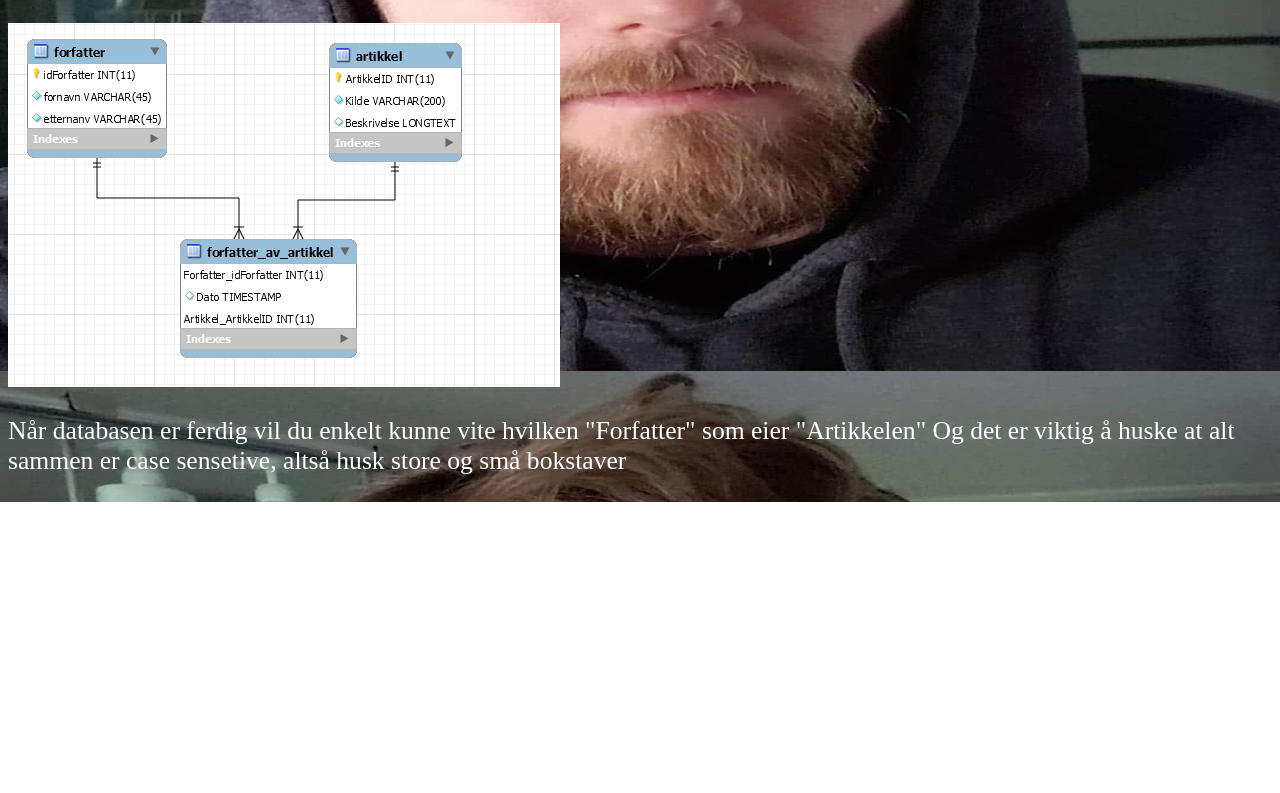
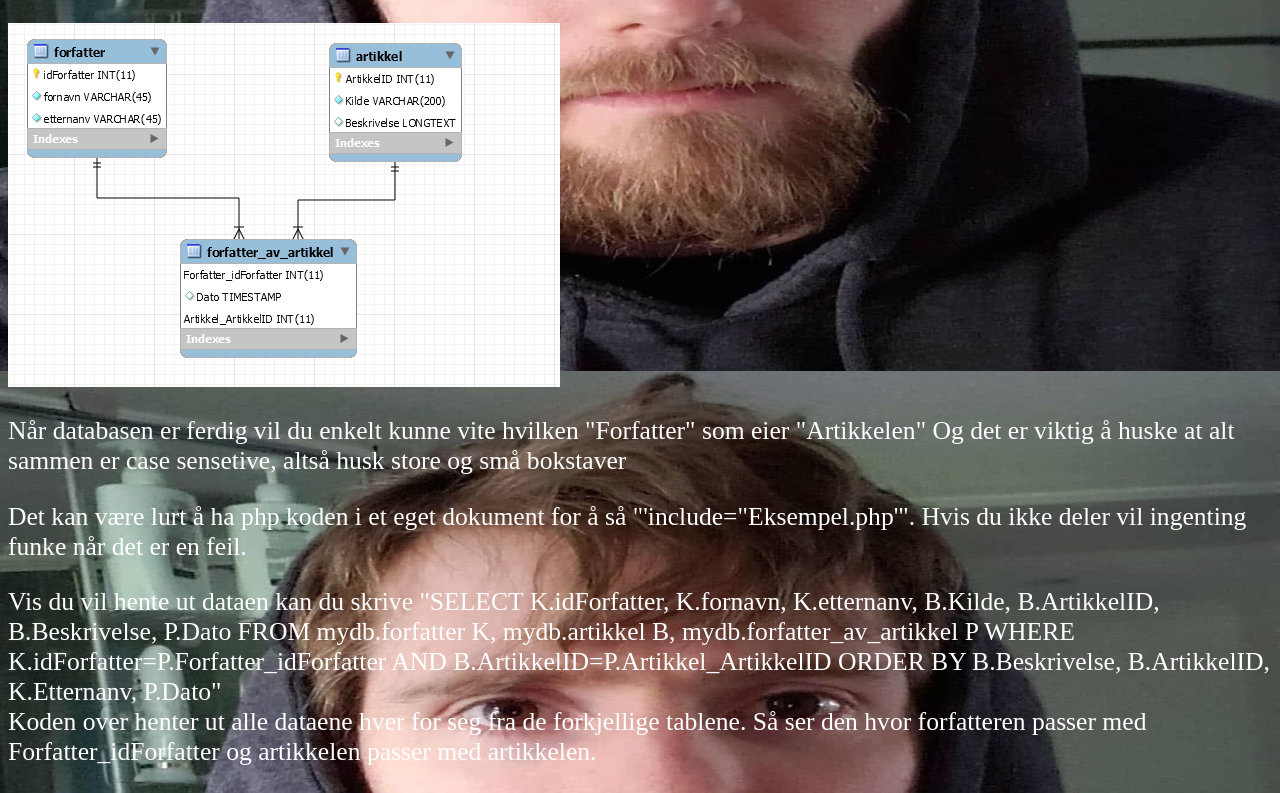
Before and after one commit to theoKV/Brukertootte-theo-og-arne, a plain HTML site: page DB.html in a window 1280 px wide. Shown: the part 429-1222 px from the top of the page. Before the commit the page ends 931 px from the top, so only its background shows below. Drawn offline with Linux system fonts and the light colour scheme.

Commit message:
Add files via upload

```diff
--- a/DB.html
+++ b/DB.html
@@ -15,3 +15,12 @@
     <p>Her er et eksempel på et er diagram</p>
     <img src="Eksempler/Diagram.png" alt="boi">
     <p>Når databasen er ferdig vil du enkelt kunne vite hvilken "Forfatter" som eier "Artikkelen" Og det er viktig å huske at alt sammen er case sensetive, altså husk store og små bokstaver</p>
+    <p>Det kan være lurt å ha php koden i et eget dokument for å så "'include="Eksempel.php'". Hvis du ikke deler vil ingenting funke når det er en feil.</p>
+    <p>Vis du vil hente ut dataen kan du skrive "SELECT K.idForfatter, K.fornavn, K.etternanv, B.Kilde, B.ArtikkelID,
+        B.Beskrivelse, P.Dato
+        FROM mydb.forfatter K, mydb.artikkel B, mydb.forfatter_av_artikkel P
+        WHERE K.idForfatter=P.Forfatter_idForfatter
+        AND B.ArtikkelID=P.Artikkel_ArtikkelID
+        ORDER BY B.Beskrivelse, B.ArtikkelID, K.Etternanv, P.Dato"<br>
+    Koden over henter ut alle dataene hver for seg fra de forkjellige tablene. Så ser den hvor forfatteren passer med Forfatter_idForfatter og artikkelen passer med artikkelen.
+    </p>
```
Also changed, not shown: Python.html (+9 -1 lines), RasPI.html (+1 -1 lines).
